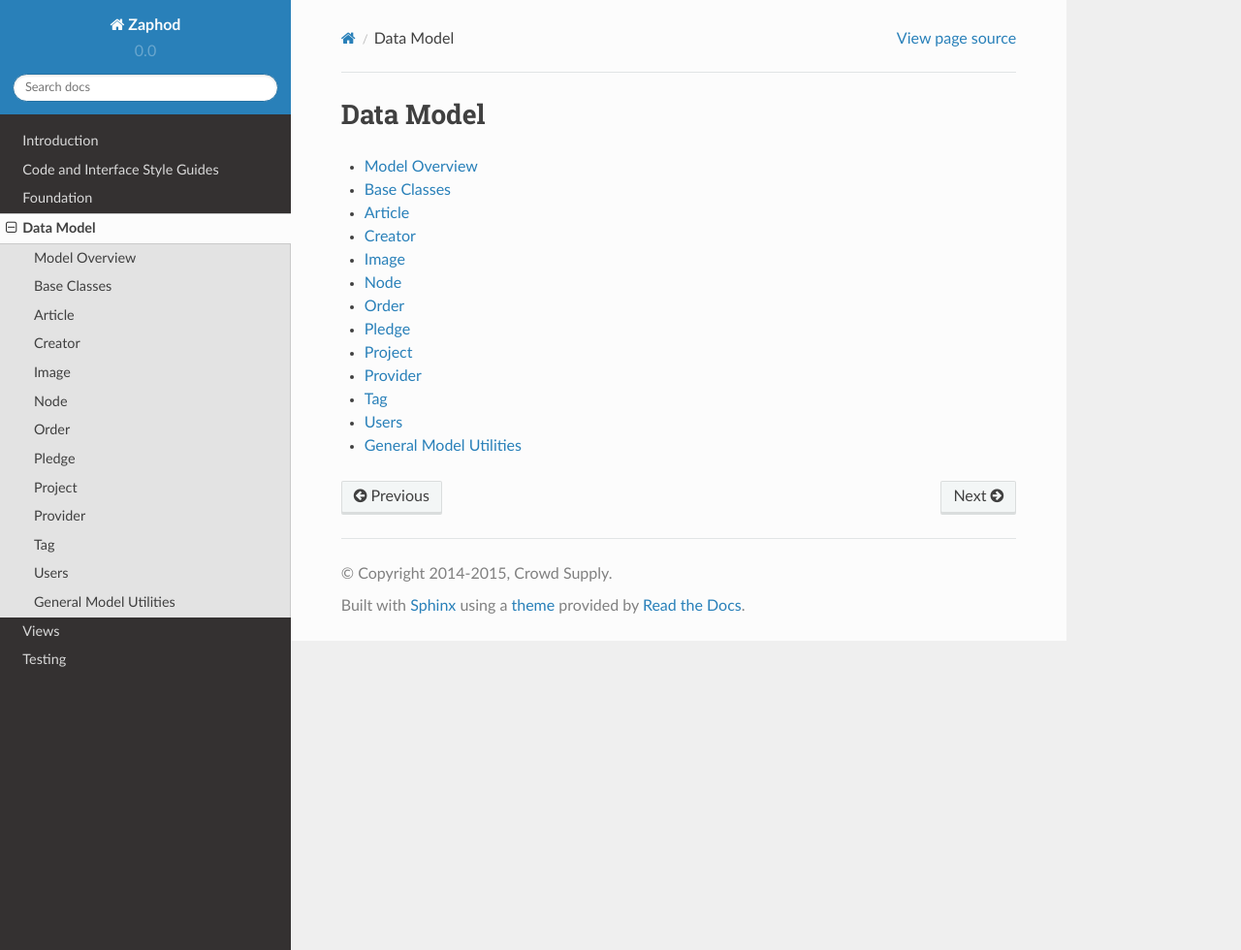
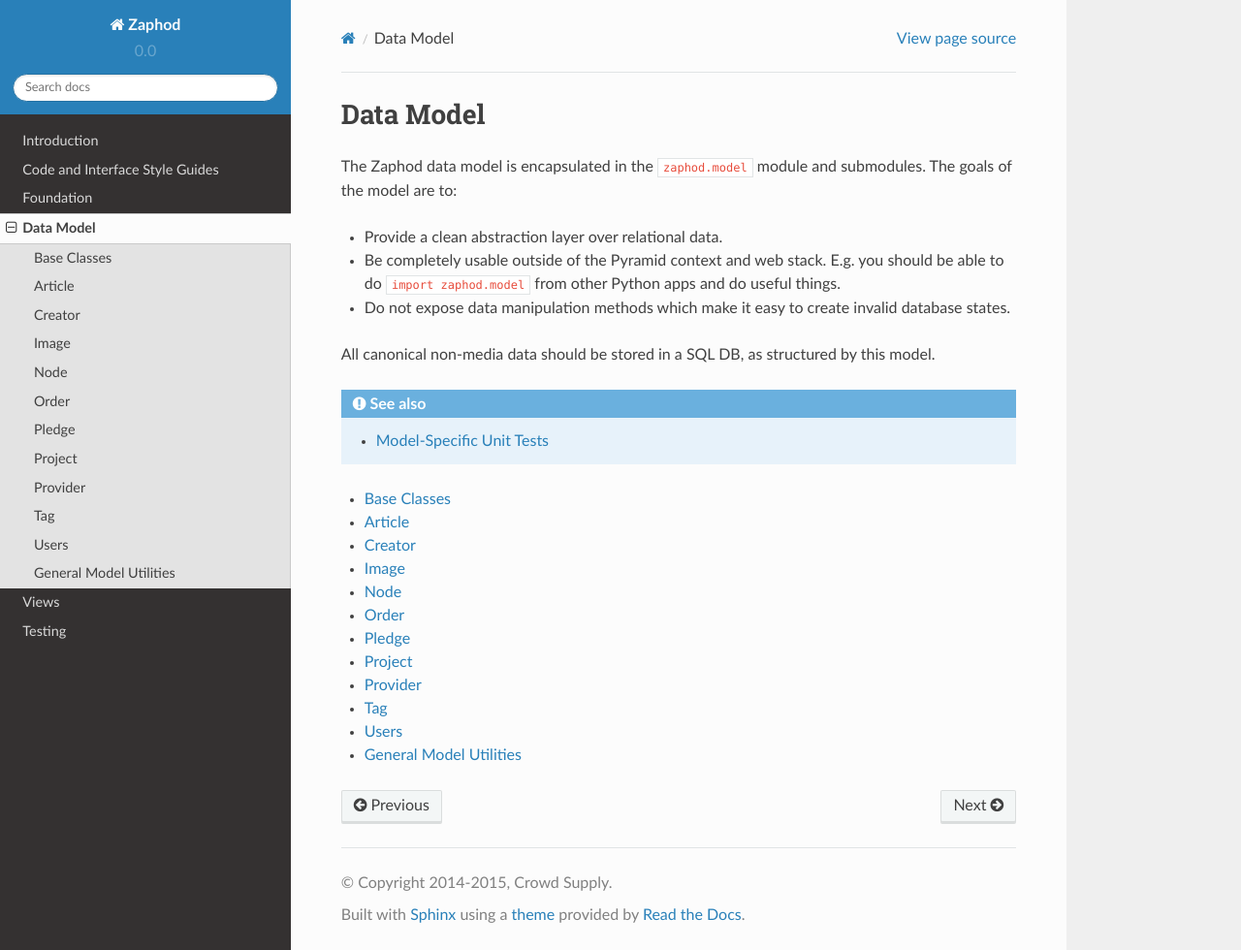
Before and after one commit to ampletorque/vagrant-setup, a Sphinx documentation site: the page built from docs/model/index.rst, in a window 1280 px wide and 980 px high. Shown: the whole window at 97% size. Built offline with Sphinx 7.4.7 and the Read the Docs theme 2.0.0, drawn with Linux system fonts in a browser that asks for light colours.

Commit message:
More model docs cleanup

```diff
--- a/docs/model/index.rst
+++ b/docs/model/index.rst
@@ -1,10 +1,26 @@
 Data Model
 ==========
+
+The Zaphod data model is encapsulated in the ``zaphod.model`` module and
+submodules. The goals of the model are to:
+
+* Provide a clean abstraction layer over relational data.
+* Be completely usable outside of the Pyramid context and web stack. E.g. you
+  should be able to do ``import zaphod.model`` from other Python apps and do
+  useful things.
+* Do not expose data manipulation methods which make it easy to create invalid
+  database states.
+
+All canonical non-media data should be stored in a SQL DB, as structured by
+this model.
+
+.. seealso::
+
+    * :doc:`/testing/model`
 
 .. toctree::
     :maxdepth: 1
     :glob:
 
-    overview
     base
     *
```
Also changed, not shown: docs/model/overview.rst (deleted, +0 -14 lines), 3 other files.
